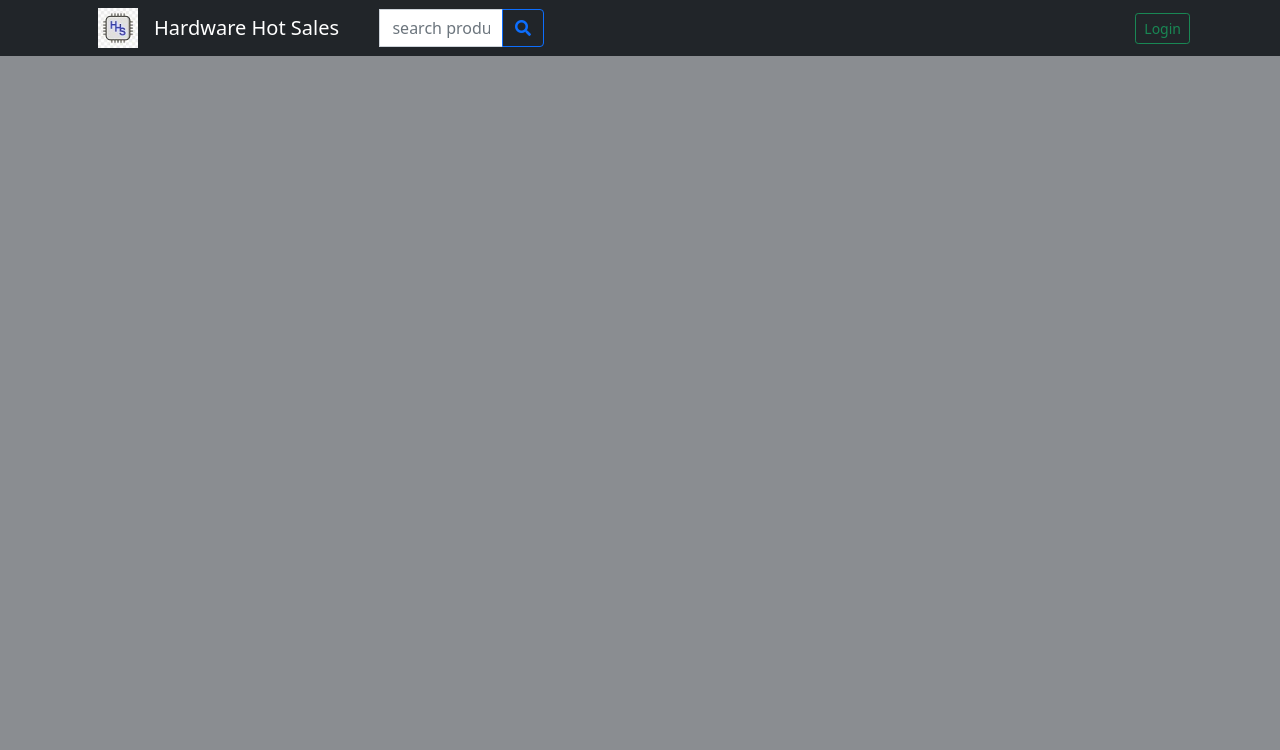
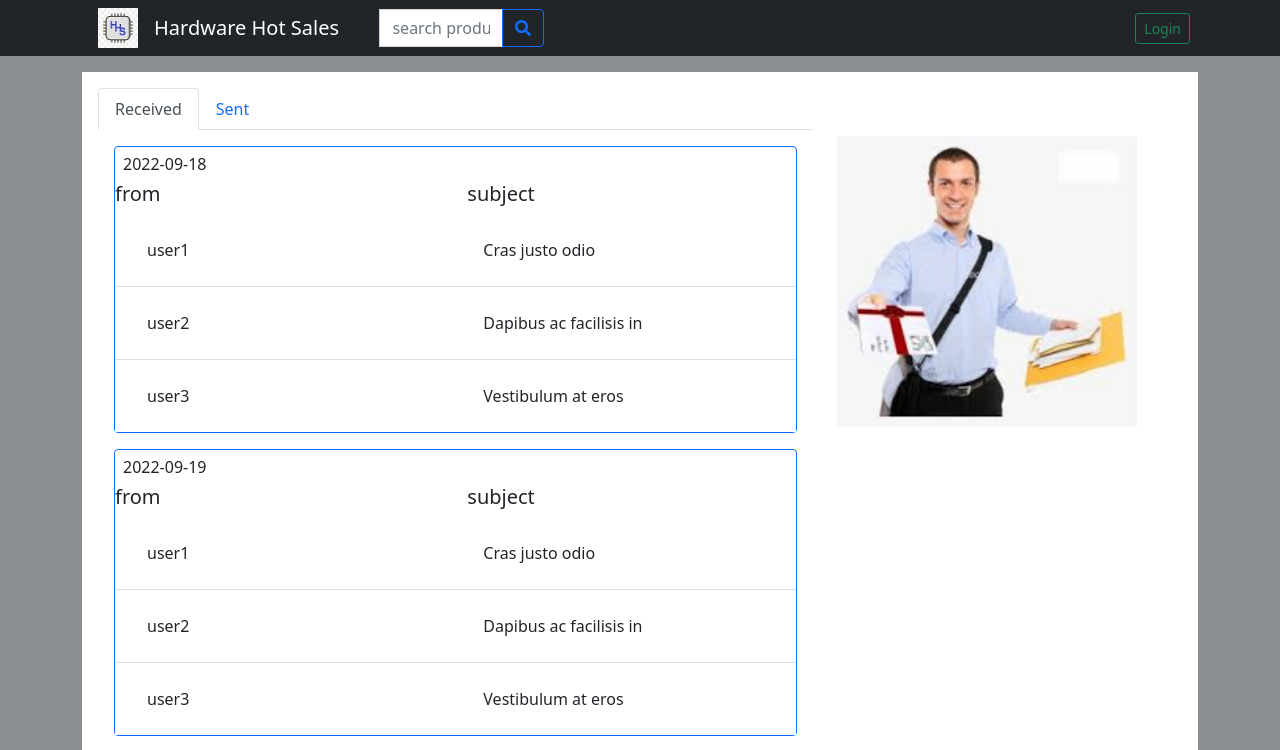
Before and after one commit to PabloElectricista/PF-Client, a React (Create React App) app: page /admin/messages in a window 1280 px wide. Shown: the top 750 px of the page. Built offline with nearby package versions, Linux system fonts and the light colour scheme; no server answers.

Commit message:
vistas de mensajes profile y ordenes

```diff
--- a/src/App.js
+++ b/src/App.js
@@ -13,6 +13,9 @@ import CreateProduct from '../src/components/CreateProduct/CreateProduct';
 import UserProfile from "./components/UserProfile/UserProfile"
 import { ToastContainer } from "react-toastify";
 import "react-toastify/dist/ReactToastify.css";
+import OrdersProducts from './components/OrdersProducts/OrdersProducts'
+import OrderProductsDetails from "./components/OrderProductsDetails/OrderProductsDetails"
+import MessagesContainer from './components/Messages/MessagesContainer'
 
 function App() {
 
@@ -65,6 +68,30 @@ function App() {
                                     }
                                 ></Route>
                                 <Route
+                                    path="/admin/orders"
+                                    element={
+                                        <OrdersProducts />
+                                    }
+                                ></Route>
+                                <Route
+                                    path="/admin/ordersdetails/:id"
+                                    element={
+                                        <OrderProductsDetails />
+                                    }
+                                ></Route>
+                                <Route
+                                    path="/admin/messages"
+                                    element={
+                                        <MessagesContainer />
+                                    }
+                                ></Route>
+                                {/* <Route
+                                    path="/admin/messagedetails/:id"
+                                    element={
+                                        <MessageDetails />
+                                    }
+                                ></Route> */}
+                                <Route
                                     path="/admin/profile"
                                     element={
                                         <UserProfile />
--- /dev/null
+++ b/src/components/Messages/Message.jsx
@@ -0,0 +1,22 @@
+import { Col, Row } from "react-bootstrap";
+import Card from 'react-bootstrap/Card';
+
+function Message({ from, subject }) {
+
+    return <>
+        <Row>
+            <Col>
+                <Card.Body>
+                    {from}
+                </Card.Body>
+            </Col>
+            <Col>
+                <Card.Body>
+                    {subject}
+                </Card.Body>
+            </Col>
+        </Row>
+    </>
+}
+
+export default Message;
--- /dev/null
+++ b/src/components/Messages/Messages.jsx
@@ -0,0 +1,47 @@
+import Message from './Message'
+import Card from 'react-bootstrap/Card';
+import ListGroup from 'react-bootstrap/ListGroup';
+import { Col, Row } from 'react-bootstrap';
+
+function Messages() {
+    const messages = [
+        { sender: "user1", subject: "Cras justo odio" },
+        { sender: "user2", subject: "Dapibus ac facilisis in" },
+        { sender: "user3", subject: "Vestibulum at eros" }
+    ];
+
+    const dates = [
+        { day: "2022-09-18", messages },
+        { day: "2022-09-19", messages },
+        { day: "2022-09-20", messages }
+    ]
+
+    return <div>
+        {dates.map(date => <Card border="primary" className='m-3'>
+            <Card.Subtitle className="m-2 ">{date.day}</Card.Subtitle>
+            <Row>
+                <Col>
+                    <Card.Title>
+                        from
+                    </Card.Title>
+                </Col>
+                <Col>
+                    <Card.Title>
+                        subject
+                    </Card.Title>
+                </Col>
+            </Row>
+            <Row>
+                <Col>
+                    <ListGroup variant="flush">
+                        {date.messages.map(mes => <ListGroup.Item>
+                            <Message subject={mes.subject} from={mes.sender} />
+                        </ListGroup.Item>)}
+                    </ListGroup>
+                </Col>
+            </Row>
+        </Card>)}
+    </div>
+}
+
+export default Messages;
--- /dev/null
+++ b/src/components/Messages/MessagesContainer.jsx
@@ -0,0 +1,34 @@
+import Messages from './Messages'
+import Tab from 'react-bootstrap/Tab';
+import Tabs from 'react-bootstrap/Tabs';
+import { Col, Row, Image } from 'react-bootstrap';
+import mensages from '../../views/assets/mensages.jpg'
+
+function MessagesContainer() {
+
+    return <div>
+        <br></br><br></br><br></br>
+        <div className="container p-3" style={{ backgroundColor: "white" }}>
+            <Row>
+                <Col md={8}>
+                    <Tabs
+                        defaultActiveKey="Received"
+                        className="mb-3"
+                    >
+                        <Tab eventKey="Received" title="Received">
+                            <Messages />
+                        </Tab>
+                        <Tab eventKey="Sent" title="Sent">
+                            <Messages />
+                        </Tab>
+                    </Tabs>
+                </Col>
+                <Col md={1}>
+                    <Image className='mt-5' src={mensages} width="300px" />
+                </Col>
+            </Row>
+        </div>
+    </div>
+}
+
+export default MessagesContainer;
--- a/src/components/NavBar/NavBarComponent.jsx
+++ b/src/components/NavBar/NavBarComponent.jsx
@@ -60,7 +60,7 @@ function NavBarComponent() {
                                 height="30"
                             />
                         } id="admin-nav-dropdown" >
-                            <LinkContainer to="#" style={itemstyle}>
+                            <LinkContainer to="/admin/messages" style={itemstyle}>
                                 <NavDropdown.Item>
                                 <i className="material-icons">mail</i>
                                     Messages
--- /dev/null
+++ b/src/components/OrderProductsDetails/OrderProductsDetails.jsx
@@ -0,0 +1,9 @@
+function OrderProductsDetails() {
+
+    return <div>
+        <br></br><br></br><br></br>
+        <h1>Component Order Details</h1>
+    </div>
+}
+
+export default OrderProductsDetails;
--- /dev/null
+++ b/src/components/OrdersProducts/OrderItem.jsx
@@ -0,0 +1,53 @@
+import { Col, Row, Button } from 'react-bootstrap';
+import Card from 'react-bootstrap/Card';
+import Image from 'react-bootstrap/Image'
+import { useNavigate } from "react-router-dom";
+
+function OrderItem({ product, updatedAt, listname}) {
+
+    const navigate = useNavigate();
+
+    return (
+        <>
+            <Row>
+                <Col md={3} >
+                    <Image src= {product.images} width="150" className="m-2"/>
+                </Col>
+                <Col md={5}>
+                    <Card.Text>
+                        {listname} the {updatedAt.slice(0, 10)}
+                    </Card.Text>
+                    <Card.Text>
+                        {product.summary}
+                    </Card.Text>
+                    <Card.Text>
+                        product.user.username
+                    </Card.Text>
+                </Col>
+                <Col md={3}>
+                    <Button
+                        type="button"
+                        variant="outline-primary"
+                        className="my-2"
+                        style={{fontWeight:"bolder"}}
+                    onClick={() => navigate(`/admin/ordersdetails/${product._id}`)}
+                    >
+                        see order
+                    </Button>
+                    &nbsp;
+                    <Button
+                        type="button"
+                        variant="outline-primary"
+                        className="my-2"
+                        style={{fontWeight:"bolder"}}
+                    /* onClick={() => deleteHandler(orders)} */
+                    >
+                        buy again
+                    </Button>
+                </Col>
+            </Row>
+        </>
+    );
+}
+
+export default OrderItem;
--- /dev/null
+++ b/src/components/OrdersProducts/OrdersCards.jsx
@@ -0,0 +1,16 @@
+import OrderItem from './OrderItem'
+import Card from 'react-bootstrap/Card';
+
+function OrdersCards({ order }) {
+
+    return <div>
+        <Card border="primary" className='m-3'>
+            <Card.Subtitle className="m-2 ">{order.createdAt.slice(0, 10)}</Card.Subtitle>
+
+            <OrderItem product={order} updatedAt={order.updatedAt} listname="completed" />
+
+        </Card>
+    </div>
+}
+
+export default OrdersCards;
--- /dev/null
+++ b/src/components/OrdersProducts/OrdersList.jsx
@@ -0,0 +1,17 @@
+import { Col, Image, Row } from 'react-bootstrap';
+import OrdersCards from './OrdersCards'
+import ordenes from '../../views/assets/ordenes.jpg'
+
+function OrdersList({ orders }) {
+    return <div>
+        <Row>
+            <Col md={8}>
+                {orders && orders.map(order => <OrdersCards order={order} />)}
+            </Col>
+            <Col>
+                <Image  className='mt-3' src={ordenes} width="300px"/>
+            </Col>
+        </Row>
+    </div>
+}
+export default OrdersList;
--- /dev/null
+++ b/src/components/OrdersProducts/OrdersProducts.jsx
@@ -0,0 +1,36 @@
+/* eslint-disable no-unused-vars */
+import React from "react";
+import { useSelector } from "react-redux";
+import OrdersList from "./OrdersList"
+import Tab from 'react-bootstrap/Tab';
+import Tabs from 'react-bootstrap/Tabs';
+
+function OrdersProducts() {
+
+    const { products } = useSelector(state => state.products)
+
+    return (
+        <div>
+            <br></br><br></br><br></br>
+            <div className="container" style={{ backgroundColor: "white" }}>
+                <Tabs
+                    defaultActiveKey="Purchases"
+                    className="mb-3"
+                >
+                    <Tab eventKey="Purchases" title="Purchases">
+                        <OrdersList orders={products.slice(0, 3)} />
+                    </Tab>
+                    <Tab eventKey="Sales" title="Sales">
+                        <OrdersList orders={products.slice(3, 6)} />
+                    </Tab>
+                    <Tab eventKey="Canceled" title="Canceled">
+                        <OrdersList orders={products.slice(6, 9)} />
+                    </Tab>
+                </Tabs>
+            </div>
+        </div>
+    );
+
+}
+
+export default OrdersProducts;
--- a/src/views/Home/ProductListScreen.jsx
+++ b/src/views/Home/ProductListScreen.jsx
@@ -102,7 +102,7 @@ function ProductListScreen() {
                   <Button
                     type="button"
                     variant="light"
-                    onClick={() => navigate(`/admin/product/${product.slug}`)}
+                    onClick={() => navigate(`/admin/product/${product._id}`)}
                   >
                     Edit
                   </Button>
```
Also changed, not shown: src/views/assets/mensages.jpg (added), src/views/assets/ordenes.jpg (added).
